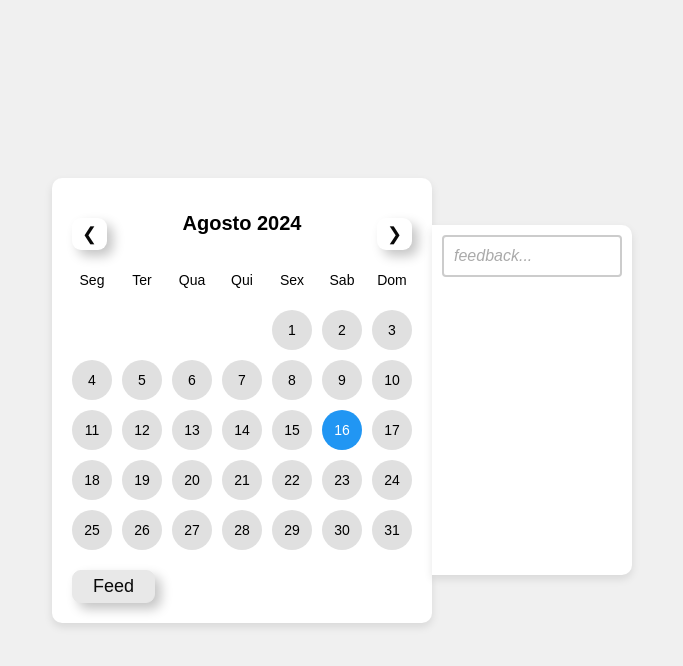
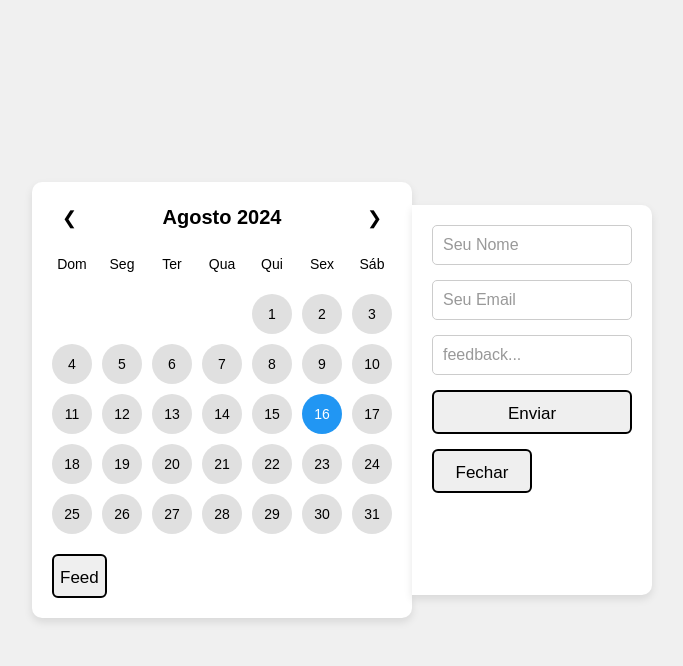
Before and after one commit to i-gor0/Calendario, a plain HTML site: page index.html in a window 1280 px wide. Both pictures are taken after a click on the button "Feed". Shown: the whole page, without its empty margins (298-981 px from the left). Drawn offline with Linux system fonts and the light colour scheme.

Commit message:
v2 com o forms

```diff
--- a/index.html
+++ b/index.html
@@ -10,11 +10,16 @@
     <div class="calendar-container">
         <div id="calendar"></div>
     </div>
-    <aside class="conteiner_feed" style="display: none;">
+    <aside class="conteiner_feed">
         <div>
-            <input type="text" name="feedback" id="feedback" oninput="ajustarLargura(this)" placeholder="feedback..."
-            >
-        </div>
+            <form action="https://api.staticforms.xyz/submit" method="post" id="my-form">
+        <input type="text" name="feedback" id="" placeholder="Seu Nome" autocomplete="off" required>
+        <input type="email" name="email" placeholder="Seu Email" required>
+        <input type="text" name="message" placeholder="feedback..." required>
+        <input type="hidden" name="accessKey" value="5b676c51-9757-4058-addd-d6990b85d789">
+        <button class="button" id="sub" type="submit">Enviar</button>
+        <button class="button" id="close" onclick="closeFeed()">Fechar</button>
+    </form>
     </aside>
 
     <script src="script.js"></script>
--- a/script.js
+++ b/script.js
@@ -20,7 +20,7 @@ function generateCalendar(month, year) {
                 <button onclick="nextMonth()">&#10095;</button>
             </div>
             <div class="calendar-grid">
-                <div>Seg</div><div>Ter</div><div>Qua</div><div>Qui</div><div>Sex</div><div>Sab</div><div>Dom</div>
+                <div>Dom</div><div>Seg</div><div>Ter</div><div>Qua</div><div>Qui</div><div>Sex</div><div>Sáb</div>
     `;
 
     for (let i = 0; i < firstDay; i++) {
@@ -39,7 +39,7 @@ function generateCalendar(month, year) {
     calendarHTML += `
             </div>
             <div class="calendar-footer">
-                <button onclick="buttonAction()">Feed</button>
+                <button class="button" id="open" onclick="buttonAction()">Feed</button>
             </div>
         </div>
     `;
@@ -59,7 +59,7 @@ function nextMonth() {
     mês_atual++;
     if (mês_atual > 11) {
         mês_atual = 0;
-        Ano_atual++;
+        Ano_atual++
     }
     generateCalendar(mês_atual, Ano_atual);
 }
@@ -68,7 +68,11 @@ function buttonAction() {
     const feedContainer = document.getElementsByClassName("conteiner_feed")[0];
     feedContainer.style.display = "flex";
 }
-function ajustarLargura(input) {
-    input.style.width = `${input.scrollHeight + 5}px`; // Ajusta a largura com um pequeno espaço extra
+
+function closeFeed() {
+    const feedContainer = document.getElementsByClassName("conteiner_feed")[0];
+    feedContainer.style.display = "none";
 }
+
+
 generateCalendar(mês_atual, Ano_atual);
--- a/styles.css
+++ b/styles.css
@@ -88,28 +88,85 @@ body {
     color: #aaa;
     font-style: italic;
 }
-.conteiner_feed{
+.conteiner_feed {
     display: none;
-    background-color: rgb(255, 255, 255);
+    background-color: #fff;
     height: 350px;
     width: 200px;
-    border-radius: 0px 10px 10px 0px;
+    border-radius: 0 10px 10px 0;
     box-shadow: 0 4px 8px rgba(0, 0, 0, 0.1);
+    padding: 20px;
 }
-button {
-    color: #090909;
+
+#my-form {
+    display: flex;
+    flex-direction: column;
+    gap: 15px;
+}
+
+/* Estilos para os inputs */
+#my-form input[type="text"],
+#my-form input[type="email"] {
+    padding: 10px;
+    border: 1px solid #ccc;
+    border-radius: 5px;
+    font-size: 16px;
+    width: 100%;
+    box-sizing: border-box;
+}
+
+#my-form input[type="text"]::placeholder,
+#my-form input[type="email"]::placeholder {
+    color: #999;
+}
+
+.button-container {
+    display: flex;
+    justify-content: space-between;
     margin-top: 20px;
-    padding: 5px 20px;
-    font-size: 18px;
-    border-radius: 0.5em;
-    background: #e8e8e8;
+}
+
+.button {
+    --color: #000000;
+    font-family: inherit;
+    display: inline-block;
+    width: 100;
+    height: 2.6em;
+    line-height: 2.5em;
+    overflow: hidden;
     cursor: pointer;
-    border: 1px solid #e8e8e8;
-    transition: all 0.3s;
-    box-shadow: 6px 6px 12px #c5c5c5, -6px -6px 12px #ffffff;
-  }
+    font-size: 17px;
+    z-index: 1;
+    color: var(--color);
+    border: 2px solid var(--color);
+    border-radius: 6px;
+    position: relative;
+}
 
-  button:active {
-    color: #666;
-    box-shadow: inset 4px 4px 12px #c5c5c5, inset -4px -4px 12px #ffffff;
-  }
+.button::before {
+    position: absolute;
+    content: "";
+    background: var(--color);
+    width: 150px;
+    height: 200px;
+    z-index: -1;
+    border-radius: 50%;
+    transition: 0.3s all;
+    top: 100%;
+    left: 100%;
+}
+
+.button:hover {
+    color: white;
+}
+
+.button:hover::before {
+    top: -30px;
+    left: -30px;
+}
+#open{
+    margin-top: 20px;
+}
+#close{
+    width: 100px;
+}
```
Also changed, not shown: 1 other file.
